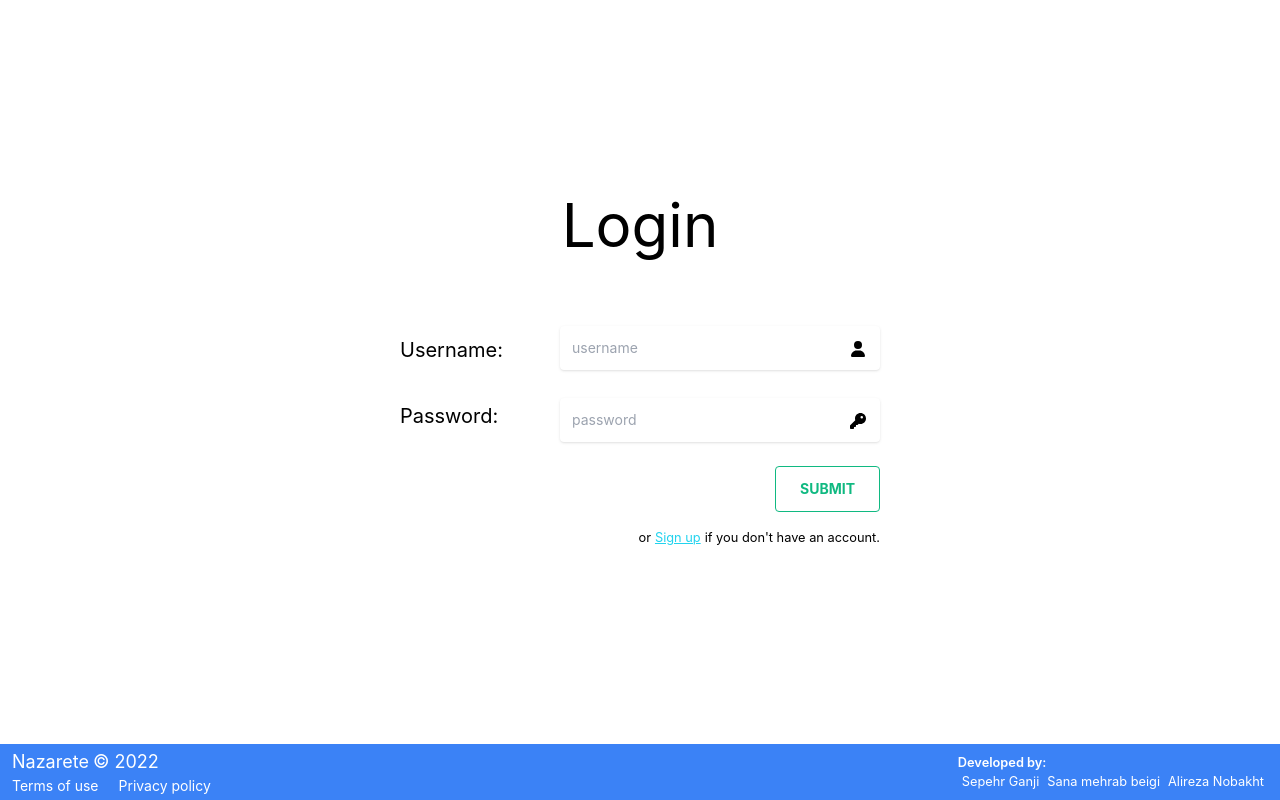
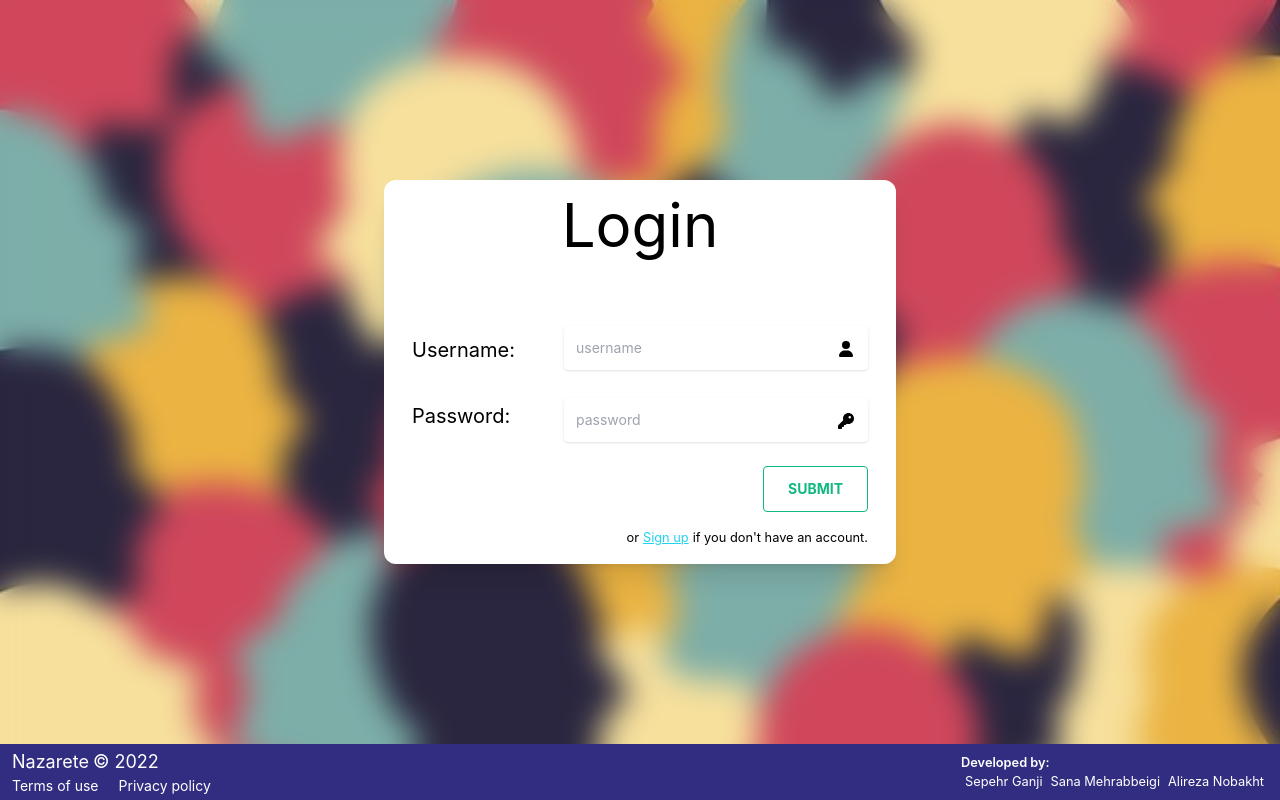
Before and after one commit to alirezanobakht13/Nazarete, a React (Create React App) app: page /login in a window 1280 px wide. Built offline with nearby package versions, Linux system fonts and the light colour scheme.

Commit message:
final commit inshala

```diff
--- a/src/Components/Footer.tsx
+++ b/src/Components/Footer.tsx
@@ -3,7 +3,7 @@ import { ReactDOM } from "react";
 
 export default function Footer(porps?: any) {
     return (
-        <footer className="w-full py-1 px-3 bg-blue-500 flex justify-between items-center">
+        <footer className="w-full py-1 px-3 bg-indigo-900 flex justify-between items-center">
             <div className="flex flex-col text-white mr-1">
                 <div className="items-center text-lg">
                     <span className="pr-1 font-normal leading-normal">
@@ -20,7 +20,7 @@ export default function Footer(porps?: any) {
                 <small className="font-semibold">Developed by:</small>
                 <div className="flex flex-wrap">
                 <small className="px-1 font-normal leading-normal">Sepehr Ganji</small>
-                <small className="px-1 font-normal leading-normal">Sana mehrab beigi</small>
+                <small className="px-1 font-normal leading-normal">Sana Mehrabbeigi</small>
                 <small className="px-1 font-normal leading-normal">Alireza Nobakht</small>
                 </div>
             </div>
--- a/src/Components/Header.tsx
+++ b/src/Components/Header.tsx
@@ -10,7 +10,7 @@ export default function Header(porps?: any) {
     const navigate = useNavigate()
 
     return (
-        <header className="w-full shadow-md py-1 flex">
+        <header className="w-full shadow-md py-1 flex bg-indigo-50">
             <div className="w-full py-1 px-3 flex justify-between items-center">
                 <div className="text-xl font-normal leading-normal">
                     <button className="font-semibold hover:text-gray-600"
--- a/src/Components/Nazarete.tsx
+++ b/src/Components/Nazarete.tsx
@@ -108,18 +108,18 @@ export default function Nazarete(props?: any) {
 
 
     return (
-        <section className="w-4/5 lg:w-2/6 mx-auto my-4">
-            <div className="w-full rounded-xl border flex flex-col">
-                <div className="my-3 mx-6 flex align-middle justify-between items-center">
-                    <h4 className="text-3xl font-normal leading-normal mt-0 mb-1">
+        <section className="w-4/5 lg:w-2/6 mx-auto my-4 ">
+            <div className="w-full rounded-xl border flex flex-col bg-white border-0">
+                <div className="py-3 px-6 flex align-middle justify-between items-center bg-indigo-500 rounded-t-xl">
+                    <h4 className="text-3xl font-normal leading-normal mt-0 mb-1 text-white">
                         {props?.nazarete_title ? props.nazarete_title : "???"}
                     </h4>
-                    <div className="leading-relaxed font-thin">
+                    <div className="leading-relaxed font-thin text-white">
                         2/13/2022
                     </div>
                 </div>
                 <hr />
-                <div className="my-2 mx-6">
+                <div className="py-2 px-6">
                     <p className="text-lg font-light leading-relaxed mt-0 mb-4 whitespace-pre">
                         {props?.nazarete_desc ? props.nazarete_desc : "???"}
                     </p>
--- a/src/Pages/Login.tsx
+++ b/src/Pages/Login.tsx
@@ -49,7 +49,7 @@ export default function Login(props?: any) {
     return (
         <div className="flex flex-col h-screen">
             <div className="flex justify-center items-center grow">
-                <div id="form" className="flex md:w-1/2 w-10/12 max-w-lg flex-col">
+                <div id="form" className="flex md:w-1/2 w-10/12 max-w-lg flex-col bg-white rounded-xl px-3 shadow-xl">
                     <h1 className="text-center text-6xl font-normal leading-normal mt-0 mb-10 text-blueGray-800">
                         Login
                     </h1>
--- a/src/Pages/MainPage.tsx
+++ b/src/Pages/MainPage.tsx
@@ -56,8 +56,8 @@ export default function MainPage(props?: any) {
             </div>
             <div className="overflow-auto w-full grow flex flex-col">
                 <div className="w-full mb-3 mt-6 w-4/5 lg:w-2/6 mx-auto">
-                    <div className="flex justify-between rounded-xl border">
-                        <input placeholder="Search ..." className="my-2 mr-3 ml-2 pl-3 py-1 w-full outline-none"
+                    <div className="flex justify-between rounded-xl border bg-indigo-50">
+                        <input placeholder="Search ..." className="my-2 mr-3 ml-2 pl-3 py-1 w-full outline-none bg-indigo-50"
                         onChange={(e)=>{
                             setSearch(e.target.value);
                             handleSearch(e.target.value);
--- a/src/Pages/NewNazarete.tsx
+++ b/src/Pages/NewNazarete.tsx
@@ -57,8 +57,8 @@ export default function NewNazarete(props?: any) {
             </div>
             <div className="w-full flex grow items-center">
                 <div className="w-4/5 lg:w-3/6 mx-auto">
-                    <div className="w-full flex flex-col">
-                        <div className="w-full rounded-xl border flex flex-col my-3">
+                    <div className="w-full flex flex-col bg-white rounded-xl px-5 shadow-xl">
+                        <div className="w-full rounded-xl flex flex-col my-3">
                             <div className="my-3 mx-6 flex align-middle justify-between items-center">
                                 <input type={"text"} placeholder="Nazerete Title" className="text-3xl font-normal leading-normal mt-0 mb-1 outline-none pr-3 w-full"
                                     onChange={(e) => {
--- a/src/Pages/Signup.tsx
+++ b/src/Pages/Signup.tsx
@@ -48,7 +48,7 @@ export default function SignUp(props?: any) {
     return (
         <div className="flex flex-col h-screen">
             <div className="flex justify-center items-center grow">
-                <div id="form" className="flex md:w-1/2 w-10/12 max-w-lg flex-col">
+                <div id="form" className="flex md:w-1/2 w-10/12 max-w-lg flex-col bg-white rounded-xl px-3 shadow-xl">
                     <h1 className="text-center text-6xl font-normal leading-normal mt-0 mb-10 text-blueGray-800">
                         SignUp
                     </h1>
--- a/src/index.css
+++ b/src/index.css
@@ -10,6 +10,9 @@ body {
     sans-serif;
   -webkit-font-smoothing: antialiased;
   -moz-osx-font-smoothing: grayscale;
+  background-image: url("../src/assets/aaa.jpg");
+  background-size: cover;
+  backdrop-filter: blur(16px);
 }
 
 code {
```
Also changed, not shown: src/assets/aaa.jpg (added), 1 other file (tests, documents, lock files or other folders).
